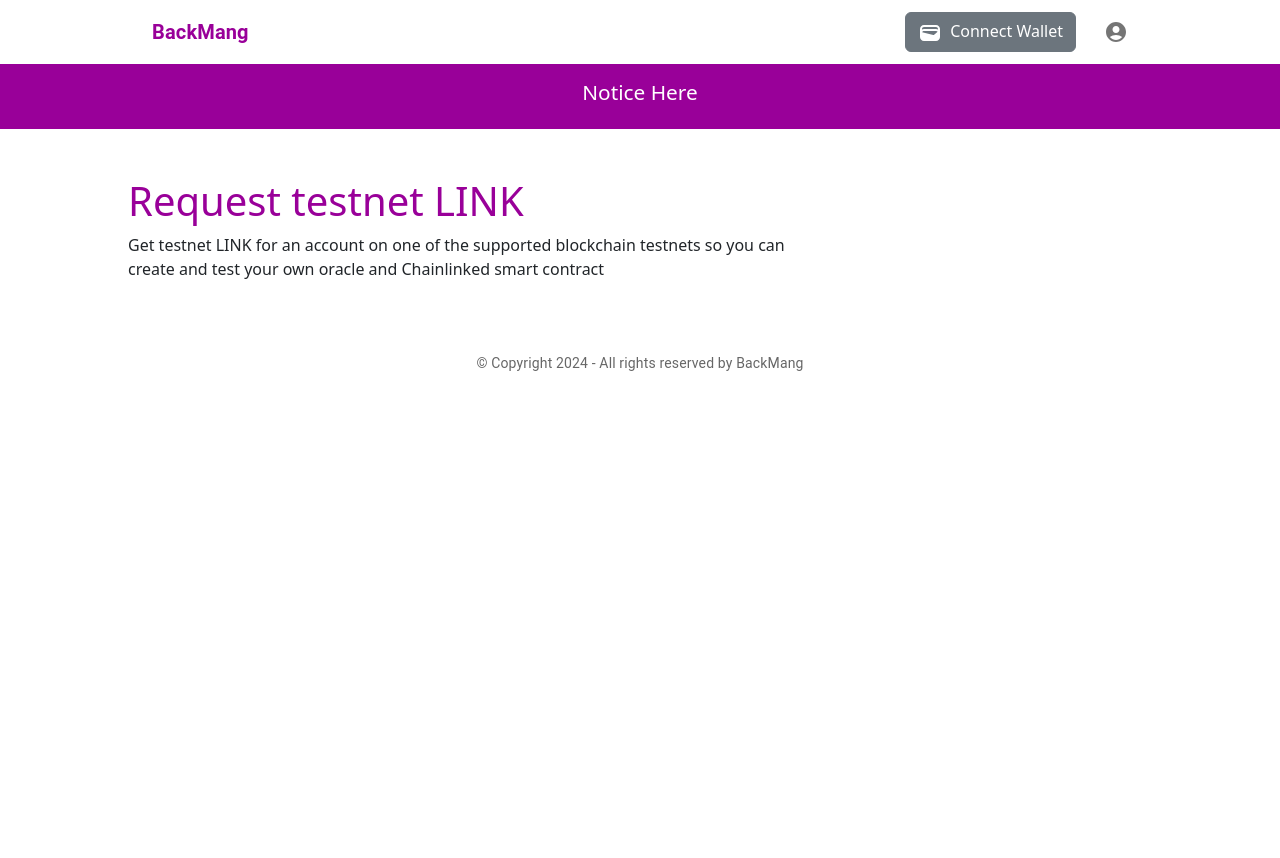
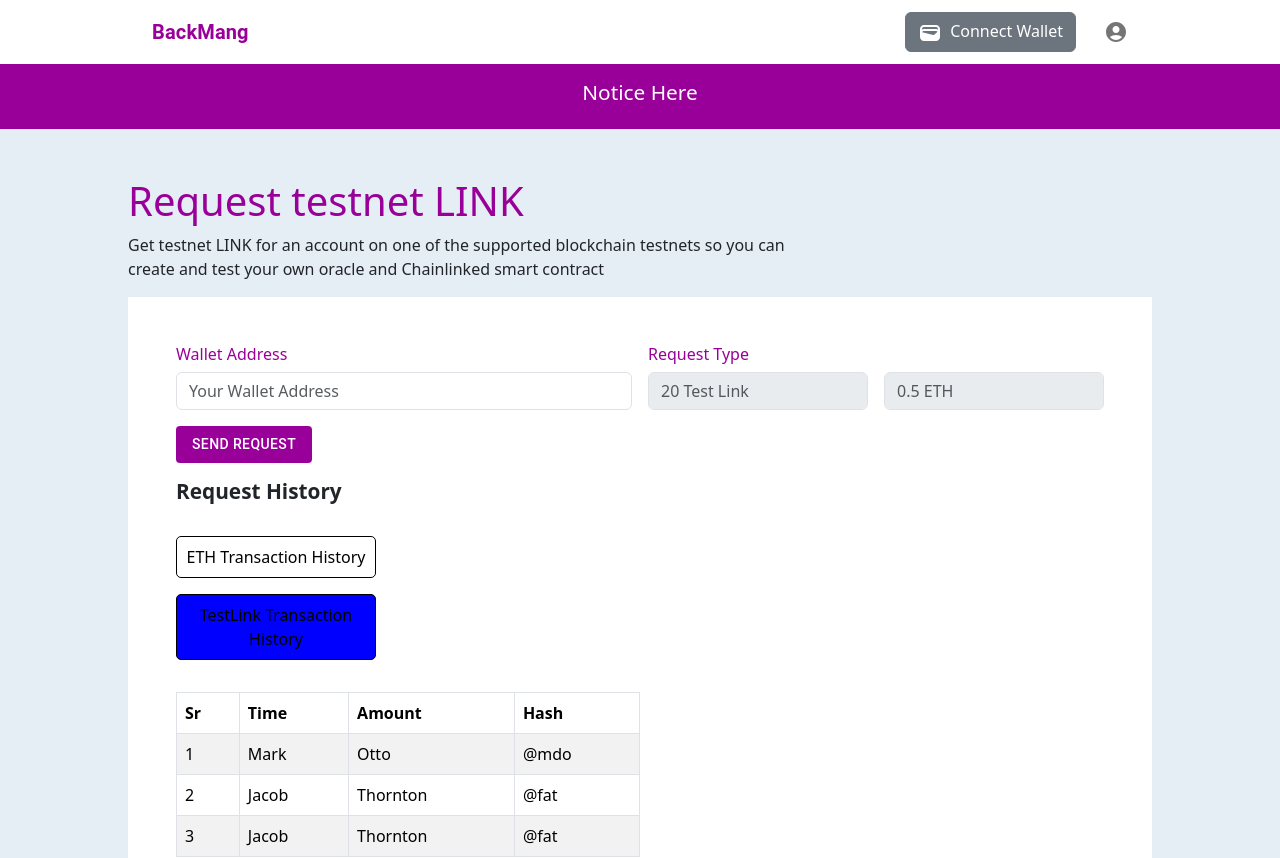
Before and after one commit to bandhandut19/backmang, a React (Vite) app: page / in a window 1280 px wide. Shown: the top 858 px of the page. Before the commit the page ends 800 px from the top, so only its background shows below. Built offline with nearby package versions, Linux system fonts and the light colour scheme.

Commit message:
transaction history functionality added

```diff
--- a/package.json
+++ b/package.json
@@ -22,6 +22,7 @@
     "react": "^18.2.0",
     "react-bootstrap": "^2.10.1",
     "react-dom": "^18.2.0",
+    "react-google-recaptcha": "^3.1.0",
     "react-icons": "^5.0.1",
     "react-router-dom": "^6.22.2",
     "react-toastify": "^10.0.4",
--- a/src/Components/Faq/Faq.jsx
+++ b/src/Components/Faq/Faq.jsx
@@ -2,7 +2,7 @@
 const Faq = () => {
     return (
         <div>
-            <h1>This is faq</h1>
+            <h1>Frequently Asked Questions</h1>
         </div>
     );
 };
--- a/src/Components/Footer/Footer.jsx
+++ b/src/Components/Footer/Footer.jsx
@@ -8,7 +8,7 @@ const Footer = () => {
 
     function Copyright() {
         return (
-            <Typography variant="body2" color="text.secondary" sx={{textAlign:'center', padding:'2rem'}}>
+            <Typography variant="body2" color="text.secondary" sx={{textAlign:'center', padding:'1rem'}}>
                 {'© Copyright '}
                 {new Date().getFullYear()}
                 {'  '}
--- a/src/Components/Home/Home.jsx
+++ b/src/Components/Home/Home.jsx
@@ -1,17 +1,19 @@
+import Wallet from '../Wallet/Wallet'
 import Notice from "./Notice";
+
 
 
 const Home = () => {
     const notice = "Notice Here"
     return (
-        <div>
+        <div style={{backgroundColor: '#E6EEF5'}}>
             <Notice notice={notice}></Notice>
-            <div style={{ margin: 'auto', width: '80%' ,marginTop:'3rem'}}>
+            <div style={{ margin: 'auto', width: '80%' ,marginTop:'3rem' }}>
 
             <h1 style={{color:'#990099'}}>Request testnet LINK</h1>
             <p>Get testnet LINK for an account on one of the supported blockchain testnets so you can <br />create and test your own oracle and Chainlinked smart contract</p>
 
-
+            <Wallet></Wallet>
             </div>
         </div>
     );
--- a/src/Components/Root/Root.jsx
+++ b/src/Components/Root/Root.jsx
@@ -6,7 +6,7 @@ import 'react-toastify/dist/ReactToastify.css';
 
 const Root = () => {
     return (
-        <div>
+        <div >
             <div style={{ margin: 'auto', width: '80%' }}>
                 <Navibar></Navibar>
             </div>
--- /dev/null
+++ b/src/Components/Wallet/Wallet.jsx
@@ -0,0 +1,118 @@
+
+
+import { useState } from 'react';
+import Form from 'react-bootstrap/Form';
+import Button from '@mui/material/Button';
+import Table from 'react-bootstrap/Table';
+
+const Wallet = () => {
+
+
+    const [isBlue, setIsBlue] = useState(false);
+
+    const handleClick = () => {
+        setIsBlue(!isBlue);
+    };
+
+
+    return (
+        <div style={{ backgroundColor: '#FFFFFF', padding: '3rem', marginBottom: '5rem' }}>
+            <Form>
+                <Form.Group className="mb-2" controlId="exampleForm.ControlInput1">
+                    <div className="row gx-3">
+                        <div className="col-md-6 mb-3 mb-md-0">
+                            <h1 style={{ fontSize: '1rem', color: '#990099' }}>Wallet Address</h1>
+                            <Form.Control type="email" placeholder="Your Wallet Address" />
+                        </div>
+                        <div className="col-md-6 d-md-flex flex-md-column">
+                            <h1 style={{ fontSize: '1rem', color: '#990099' }}>Request Type</h1>
+                            <div className="d-md-flex flex-md-row gap-3">
+                                <Form.Control type="text" disabled placeholder="20 Test Link" className="mb-3 mb-md-0" />
+                                <Form.Control type="text" disabled placeholder="0.5 ETH" />
+                            </div>
+                        </div>
+                    </div>
+                    <Button
+                        type='submit'
+                        variant="secondary"
+                        className="mt-3"
+                        style={{ backgroundColor: '#990099', color: '#FFFFFF' }}
+                    >
+                        Send Request
+                    </Button>
+                </Form.Group>
+            </Form>
+            <h1 style={{ fontSize: '1.3rem', fontWeight: 'bold', marginTop: '1rem', marginBottom: '2rem' }}>Request History</h1>
+
+            {/* buttons for transaction show */}
+            <div style={{ display: 'flex', gap: '1rem', flexDirection: 'column' }}>
+                <button
+                    style={{
+                        backgroundColor: isBlue ? 'blue' : 'white',
+                        color: 'black',
+                        border: '1px solid black',
+                        borderRadius: '5px',
+                        padding: '.5rem',
+                        width: '100%',
+                        boxSizing: 'border-box',
+                        maxWidth: '200px',
+                    }}
+                    onClick={handleClick}
+                >
+                    ETH Transaction History
+                </button>
+                <button
+                    style={{
+                        backgroundColor: isBlue ? 'white' : 'blue',
+                        color: 'black',
+                        border: '1px solid black',
+                        borderRadius: '5px',
+                        padding: '.5rem',
+                        width: '100%',
+                        boxSizing: 'border-box',
+                        maxWidth: '200px',
+                    }}
+                    onClick={handleClick}
+                >
+                    TestLink Transaction History
+                </button>
+            </div>
+            {/* Table of transactions */}
+
+            <Table striped bordered hover style={{marginTop:'2rem',width:'50%'}}>
+                <thead>
+                    <tr>
+                        <th>Sr</th>
+                        <th>Time</th>
+                        <th>Amount</th>
+                        <th>Hash</th>
+                    </tr>
+                </thead>
+                <tbody>
+                    <tr>
+                        <td>1</td>
+                        <td>Mark</td>
+                        <td>Otto</td>
+                        <td>@mdo</td>
+                    </tr>
+                    <tr>
+                        <td>2</td>
+                        <td>Jacob</td>
+                        <td>Thornton</td>
+                        <td>@fat</td>
+                    </tr>
+                    <tr>
+                        <td>3</td>
+                        <td>Jacob</td>
+                        <td>Thornton</td>
+                        <td>@fat</td>
+                    </tr>
+                </tbody>
+            </Table>
+
+
+        </div>
+    );
+};
+
+export default Wallet;
```
Also changed, not shown: 1 other file (tests, documents, lock files or other folders).
